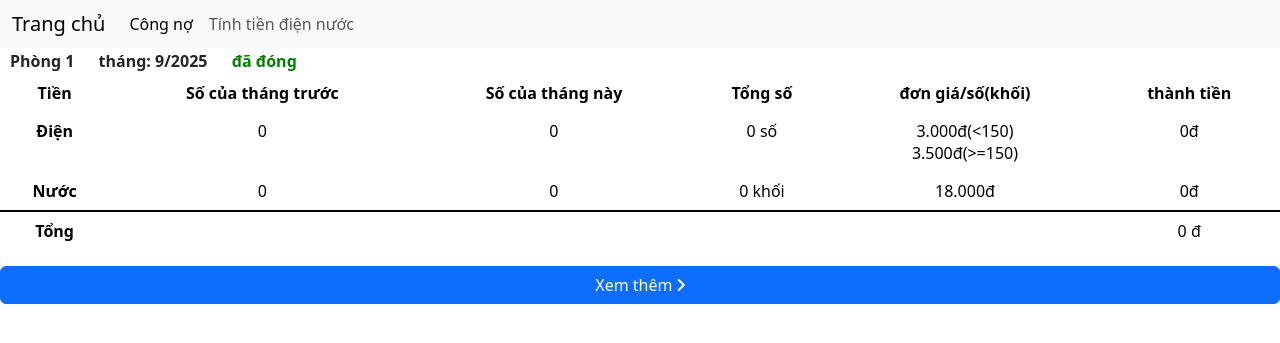
After one commit to haihs-github/my-house, a Django app: page /home/phong/1/9/2025 in a window 1280 px wide. The commit adds this page. Shown: the top 343 px of the page. Run offline with Django 4.2, Linux system fonts and the light colour scheme; data comes from the database, SQL or seed files in the repository; some libraries are stand-ins or nearby versions.

Commit message:
chi tiet FE

```diff
--- a/myHouse/static/styles.css
+++ b/myHouse/static/styles.css
@@ -16,3 +16,7 @@
 .filter-btn {
 	padding: 0 10px;
 }
+
+.more-div {
+	width: 100%;
+}
--- /dev/null
+++ b/myHouse/templates/congnothang.html
@@ -0,0 +1,54 @@
+{% extends 'index.html' %}
+
+{% block content %}
+<div class="phong_name">Phòng {{phong.id}}</div>
+<div class="phong_name">tháng: {{thangnam}}</div>
+{% if congno.trangthai == True %}
+<div class="phong_name" style="color: green">đã đóng</div>
+{% else %}
+<div class="phong_name" style="color: red">chưa đóng</div>
+{% endif %}
+
+<table class="table">
+	<thead>
+		<tr>
+			<th class="text-align-center" scope="col">Tiền</th>
+			<th class="text-align-center" scope="col">Số của tháng trước</th>
+			<th class="text-align-center" scope="col">Số của tháng này</th>
+			<th class="text-align-center" scope="col">Tổng số</th>
+			<th class="text-align-center" scope="col">đơn giá/số(khối)</th>
+			<th class="text-align-center" scope="col">thành tiền</th>
+		</tr>
+	</thead>
+	<tbody>
+		<tr>
+			<th class="text-align-center" scope="row">Điện</th>
+			<td class="text-align-center">{{phong.sodienthangtruoc}}</td>
+			<td class="text-align-center">{{phong.sodienthangnay}}</td>
+			<td class="text-align-center">{{tongsodien}} số</td>
+			<td class="text-align-center"><span>3.000đ(&lt;150)</span> <br>
+				<span>3.500đ(&gt;=150)</span>
+			</td>
+			<td class="text-align-center">{{congno.tiendien}}đ</td>
+		</tr>
+		<tr>
+			<th class="text-align-center" scope="row">Nước</th>
+			<td class="text-align-center">{{phong.sonuocthangtruoc}}</td>
+			<td class="text-align-center">{{phong.sonuocthangnay}}</td>
+			<td class="text-align-center">{{tongsonuoc}} khối</td>
+			<td class="text-align-center">18.000đ</td>
+			<td class="text-align-center">{{congno.tiennuoc}}đ</td>
+		</tr>
+		<tr style="border-top: 2px solid black">
+			<th class="text-align-center" scope="row">Tổng</th>
+			<td class="text-align-center"></td>
+			<td class="text-align-center"></td>
+			<td class="text-align-center"></td>
+			<td class="text-align-center"></td>
+			<td class="text-align-center">{{congno.tong}} đ</td>
+			</td>
+		</tr>
+	</tbody>
+</table>
+<div><a href="#" class="btn btn-primary more-div">Xem thêm <i class="fa-solid fa-angle-right"></i></a></div>
+{% endblock %}
--- a/myHouse/templates/phong.html
+++ b/myHouse/templates/phong.html
@@ -47,7 +47,7 @@
 			<td class="text-align-center" style="color: red">chưa đóng</td>
 			{% endif %}
 			<td class="text-align-center" style="color: green">
-				<a href="#" class="">xem chi tiết</a>
+				<a href="{{x.thang}}" class="">xem chi tiết</a>
 			</td>
 			<td class="text-align-center">
 				<a href="" class=""><i class="fa-regular fa-pen-to-square" style="color: #FFD43B;"></i></a>
--- a/myHouse/urls.py
+++ b/myHouse/urls.py
@@ -5,4 +5,6 @@ urlpatterns = [
     path('', views.index, name='index'),
 	path('home/', views.home, name='home'),
 	path('home/phong/<int:id>/', views.phong, name='phong'),
+	path('home/phong/<int:id>/<str:thang>/<str:nam>', views.congnothang , name='congnothang'),
+
 ]
--- a/myHouse/views.py
+++ b/myHouse/views.py
@@ -57,6 +57,7 @@ def phong(request, id):
 			'nams': nams,
 			'tong': tong,
 		}
+		print(context)
 		return render(request, 'phong.html', context)
 	context = {
 		'phong': phong,
@@ -67,4 +68,20 @@ def phong(request, id):
 		'nams': nams,
 		'tong': tong,
 	}
+	print(context)
 	return render(request, 'phong.html', context)
+
+def congnothang(request, id, thang, nam):
+	phong = Phong.objects.get(id=id)
+	thangnam = thang + "/" + nam
+	congno = Congno.objects.get(phong=phong, thang=thangnam)
+	tongsodien = phong.sodienthangnay - phong.sodienthangtruoc
+	tongsonuoc = phong.sonuocthangnay - phong.sonuocthangtruoc
+	context = {
+		"phong": phong,
+		"thangnam": thangnam,
+		"congno": congno,
+		"tongsodien": tongsodien,
+		"tongsonuoc": tongsonuoc,
+	}
+	return render(request, 'congnothang.html', context)
```
